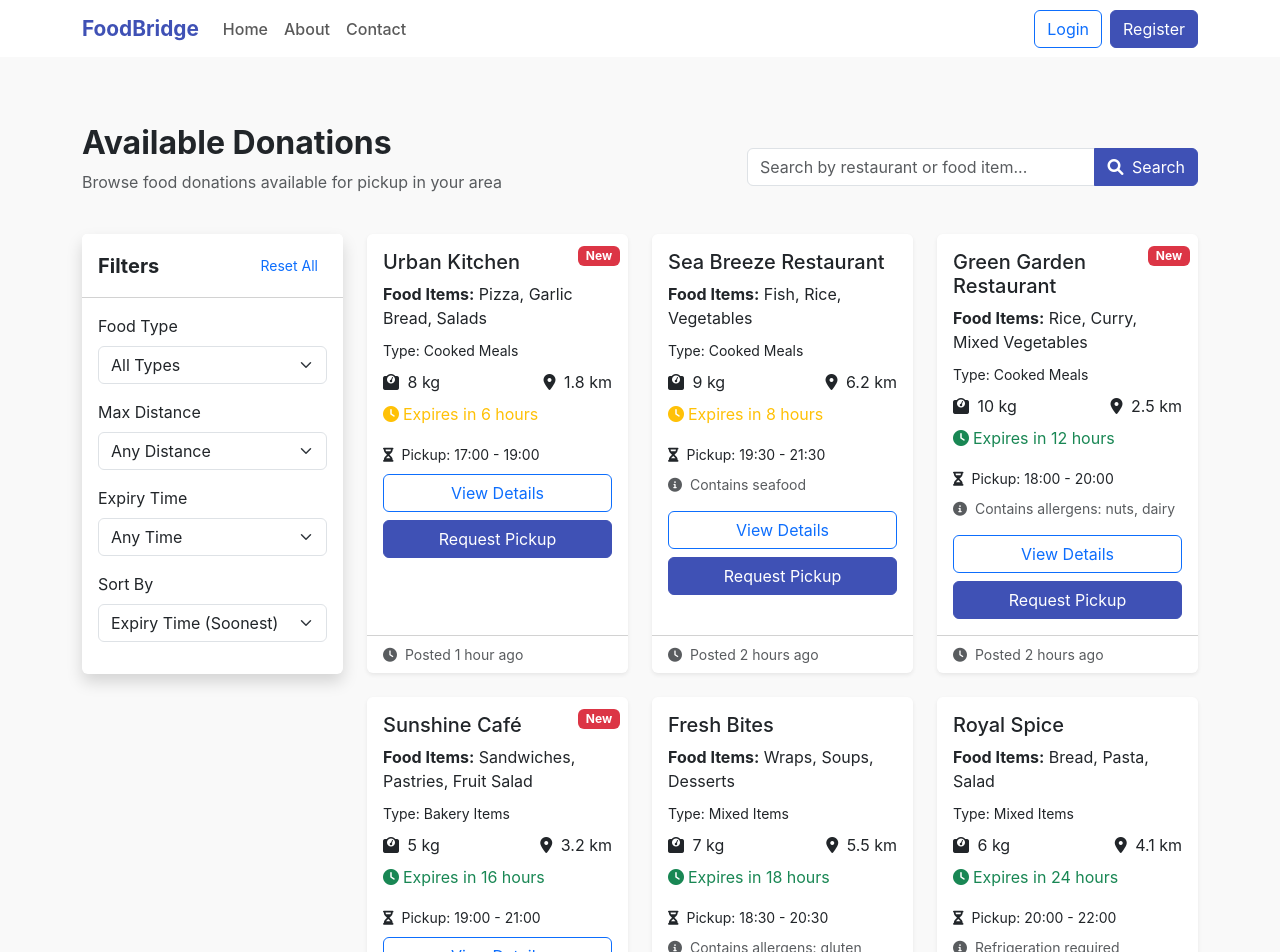
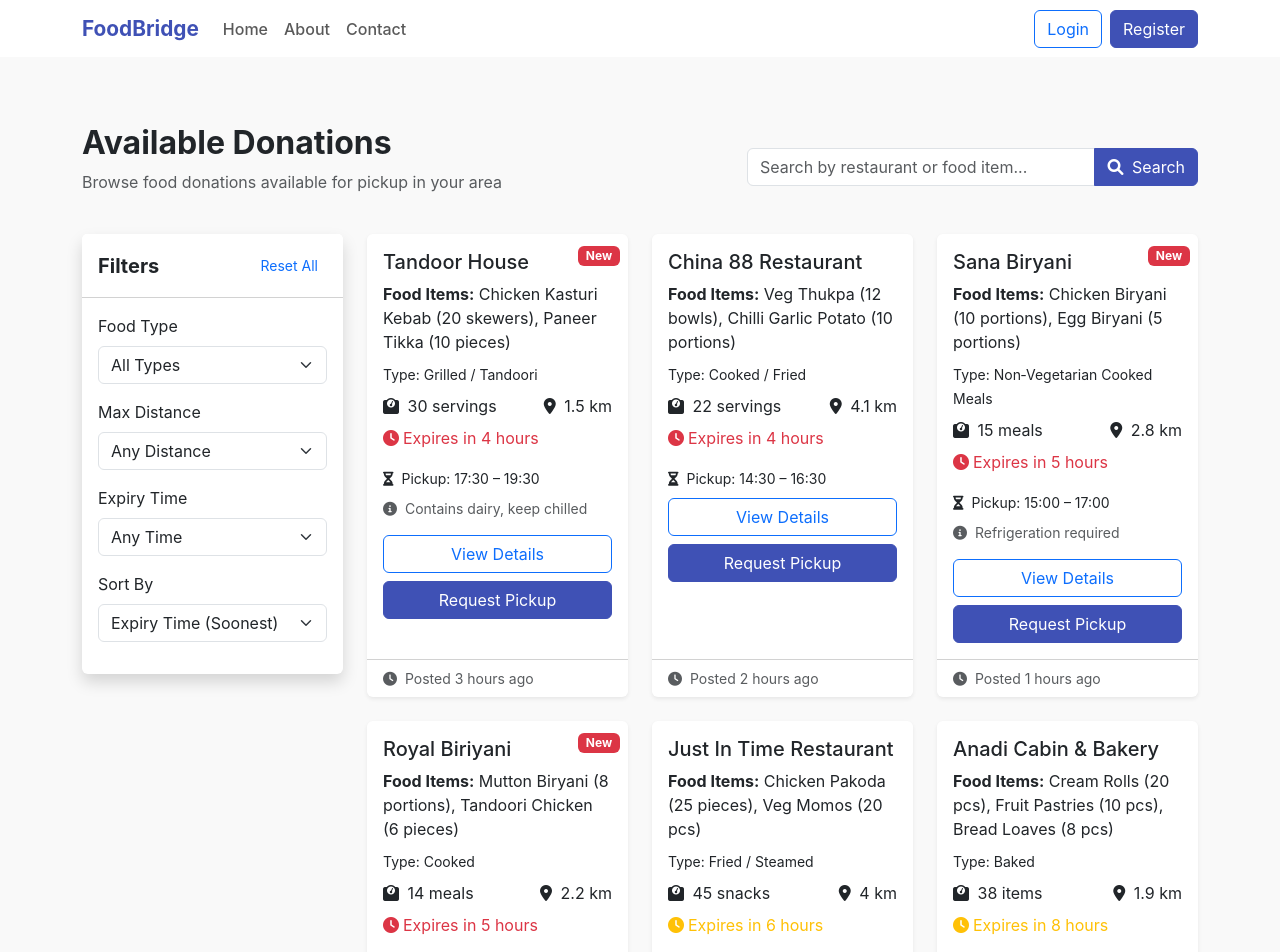
Before and after one commit to Probal-Sen/Food_Bridge, a React (Create React App) app: page /donations in a window 1280 px wide. Shown: the top 952 px of the page. Built offline with nearby package versions, Linux system fonts and the light colour scheme; no server answers.

Commit message:
Donation Updated

```diff
--- a/src/pages/DonationDetail.jsx
+++ b/src/pages/DonationDetail.jsx
@@ -1,5 +1,6 @@
 import React, { useState, useEffect } from 'react';
 import { useParams, Link, useNavigate } from 'react-router-dom';
+import mockDonations from '../mock/mockDonations';
 
 const DonationDetail = () => {
   const { id } = useParams();
@@ -10,41 +11,11 @@ const DonationDetail = () => {
   const [pickupTime, setPickupTime] = useState('');
   const [notes, setNotes] = useState('');
 
-  // Mock data - in a real app, this would be fetched from an API
   useEffect(() => {
-    // Simulate API fetch with timeout
+    setLoading(true);
     setTimeout(() => {
-      // Mock donation details
-      const mockDonation = {
-        id: parseInt(id),
-        restaurantName: 'Green Garden Restaurant',
-        restaurantId: 101,
-        foodItems: 'Rice, Curry, Mixed Vegetables',
-        foodType: 'Cooked Meals',
-        quantity: '10 kg',
-        servings: 20,
-        distance: 2.5,
-        expiryTime: 12, // hours
-        pickupWindow: '18:00 - 20:00',
-        address: '123 Main St, Eco City',
-        postedTime: '2 hours ago',
-        specialInstructions: 'Contains allergens: nuts, dairy',
-        contactPerson: 'Food Bridge',
-        contactPhone: '+91 (123) 456-7890',
-        isNew: true,
-        description: 'We have excess food from a catering event. Food was prepared fresh this morning and properly stored. Includes rice, mixed vegetables curry, and some side dishes. All items are vegetarian. Food needs to be picked up by this evening.',
-        availablePickupTimes: [
-          '17:00 - 18:00',
-          '18:00 - 19:00',
-          '19:00 - 20:00',
-        ],
-        images: [
-          'https://images.unsplash.com/photo-1574484284002-952d92456975?ixlib=rb-1.2.1&auto=format&fit=crop&w=800&q=80',
-          'https://images.unsplash.com/photo-1574484284002-952d92456975?ixlib=rb-1.2.1&auto=format&fit=crop&w=800&q=80'
-        ]
-      };
-
-      setDonation(mockDonation);
+      const donation = mockDonations.find(d => d.id === parseInt(id));
+      setDonation(donation);
       setLoading(false);
     }, 1000);
   }, [id]);
@@ -137,7 +108,7 @@ const DonationDetail = () => {
                     </li>
                     <li className="list-group-item px-0">
                       <i className="fas fa-users me-2 text-primary"></i>
-                      <strong>Estimated Servings:</strong> {donation.servings}
+                      <strong>Estimated Servings:</strong> {donation.servings || 'N/A'}
                     </li>
                   </ul>
                 </div>
@@ -171,7 +142,7 @@ const DonationDetail = () => {
 
               <h5 className="card-subtitle mb-3 fw-bold">Images</h5>
               <div className="row mb-4">
-                {donation.images.map((img, index) => (
+                {(donation.images || []).map((img, index) => (
                   <div key={index} className="col-md-6 mb-3">
                     <img
                       src={img}
@@ -212,8 +183,8 @@ const DonationDetail = () => {
                   <i className="fas fa-user fa-2x"></i>
                 </div>
                 <div>
-                  <h6 className="mb-1">{donation.contactPerson}</h6>
-                  <p className="mb-0">{donation.contactPhone}</p>
+                  <h6 className="mb-1">{donation.contactPerson || 'Contact not specified'}</h6>
+                  <p className="mb-0">{donation.contactPhone || 'Phone not specified'}</p>
                 </div>
               </div>
             </div>
@@ -250,7 +221,7 @@ const DonationDetail = () => {
                       required
                     >
                       <option value="">Select a time slot</option>
-                      {donation.availablePickupTimes.map((time, index) => (
+                      {(donation.availablePickupTimes || []).map((time, index) => (
                         <option key={index} value={time}>{time}</option>
                       ))}
                     </select>
--- a/src/pages/NGODashboard.jsx
+++ b/src/pages/NGODashboard.jsx
@@ -1,5 +1,6 @@
 import React, { useState } from 'react';
 import { Link } from 'react-router-dom';
+import mockDonations from '../mock/mockDonations';
 
 const NGODashboard = () => {
   // Mock data - in a real app, this would come from an API
@@ -11,38 +12,7 @@ const NGODashboard = () => {
     restaurantPartners: 12,
   });
 
-  const [nearbyDonations] = useState([
-    {
-      id: 1,
-      restaurantName: 'Green Garden Restaurant',
-      foodItems: 'Rice, Curry, Mixed Vegetables',
-      quantity: '10 kg',
-      distance: '2.5 km',
-      expiryTime: '12 hours',
-      pickupWindow: '18:00 - 20:00',
-      isNew: true
-    },
-    {
-      id: 2,
-      restaurantName: 'Sunshine Café',
-      foodItems: 'Sandwiches, Pastries, Fruit Salad',
-      quantity: '5 kg',
-      distance: '3.2 km',
-      expiryTime: '16 hours',
-      pickupWindow: '19:00 - 21:00',
-      isNew: true
-    },
-    {
-      id: 3,
-      restaurantName: 'Royal Spice',
-      foodItems: 'Bread, Pasta, Salad',
-      quantity: '6 kg',
-      distance: '4.1 km',
-      expiryTime: '24 hours',
-      pickupWindow: '20:00 - 22:00',
-      isNew: false
-    }
-  ]);
+  const [nearbyDonations] = useState(mockDonations);
 
   const [scheduledPickups] = useState([
     {
--- a/src/pages/ViewDonations.jsx
+++ b/src/pages/ViewDonations.jsx
@@ -1,5 +1,6 @@
 import React, { useState, useEffect } from 'react';
 import { Link } from 'react-router-dom';
+import mockDonations from '../mock/mockDonations';
 
 const ViewDonations = () => {
   // State for storing donations, filters, and sorting
@@ -15,105 +16,10 @@ const ViewDonations = () => {
 
   // Mock data - in a real app, this would be fetched from an API
   useEffect(() => {
-    // Simulate API fetch
-    setTimeout(() => {
-      const mockDonations = [
-        {
-          id: 1,
-          restaurantName: 'Green Garden Restaurant',
-          restaurantId: 101,
-          foodItems: 'Rice, Curry, Mixed Vegetables',
-          foodType: 'Cooked Meals',
-          quantity: '10 kg',
-          distance: 2.5,
-          expiryTime: 12, // hours
-          pickupWindow: '18:00 - 20:00',
-          address: '123 Main St, Eco City',
-          postedTime: '2 hours ago',
-          specialInstructions: 'Contains allergens: nuts, dairy',
-          isNew: true
-        },
-        {
-          id: 2,
-          restaurantName: 'Sunshine Café',
-          restaurantId: 102,
-          foodItems: 'Sandwiches, Pastries, Fruit Salad',
-          foodType: 'Bakery Items',
-          quantity: '5 kg',
-          distance: 3.2,
-          expiryTime: 16, // hours
-          pickupWindow: '19:00 - 21:00',
-          address: '456 Park Ave, Eco City',
-          postedTime: '3 hours ago',
-          specialInstructions: '',
-          isNew: true
-        },
-        {
-          id: 3,
-          restaurantName: 'Royal Spice',
-          restaurantId: 103,
-          foodItems: 'Bread, Pasta, Salad',
-          foodType: 'Mixed Items',
-          quantity: '6 kg',
-          distance: 4.1,
-          expiryTime: 24, // hours
-          pickupWindow: '20:00 - 22:00',
-          address: '789 Oak St, Eco City',
-          postedTime: '5 hours ago',
-          specialInstructions: 'Refrigeration required',
-          isNew: false
-        },
-        {
-          id: 4,
-          restaurantName: 'Urban Kitchen',
-          restaurantId: 104,
-          foodItems: 'Pizza, Garlic Bread, Salads',
-          foodType: 'Cooked Meals',
-          quantity: '8 kg',
-          distance: 1.8,
-          expiryTime: 6, // hours
-          pickupWindow: '17:00 - 19:00',
-          address: '321 Elm St, Eco City',
-          postedTime: '1 hour ago',
-          specialInstructions: '',
-          isNew: true
-        },
-        {
-          id: 5,
-          restaurantName: 'Fresh Bites',
-          restaurantId: 105,
-          foodItems: 'Wraps, Soups, Desserts',
-          foodType: 'Mixed Items',
-          quantity: '7 kg',
-          distance: 5.5,
-          expiryTime: 18, // hours
-          pickupWindow: '18:30 - 20:30',
-          address: '567 Maple Ave, Eco City',
-          postedTime: '4 hours ago',
-          specialInstructions: 'Contains allergens: gluten, dairy',
-          isNew: false
-        },
-        {
-          id: 6,
-          restaurantName: 'Sea Breeze Restaurant',
-          restaurantId: 106,
-          foodItems: 'Fish, Rice, Vegetables',
-          foodType: 'Cooked Meals',
-          quantity: '9 kg',
-          distance: 6.2,
-          expiryTime: 8, // hours
-          pickupWindow: '19:30 - 21:30',
-          address: '890 Pine Rd, Eco City',
-          postedTime: '2 hours ago',
-          specialInstructions: 'Contains seafood',
-          isNew: false
-        }
-      ];
-
-      setDonations(mockDonations);
-      setFilteredDonations(mockDonations);
-      setLoading(false);
-    }, 1000);
+    // Use shared mockDonations
+    setDonations(mockDonations);
+    setFilteredDonations(mockDonations);
+    setLoading(false);
   }, []);
 
   // Apply filters and sorting
```
